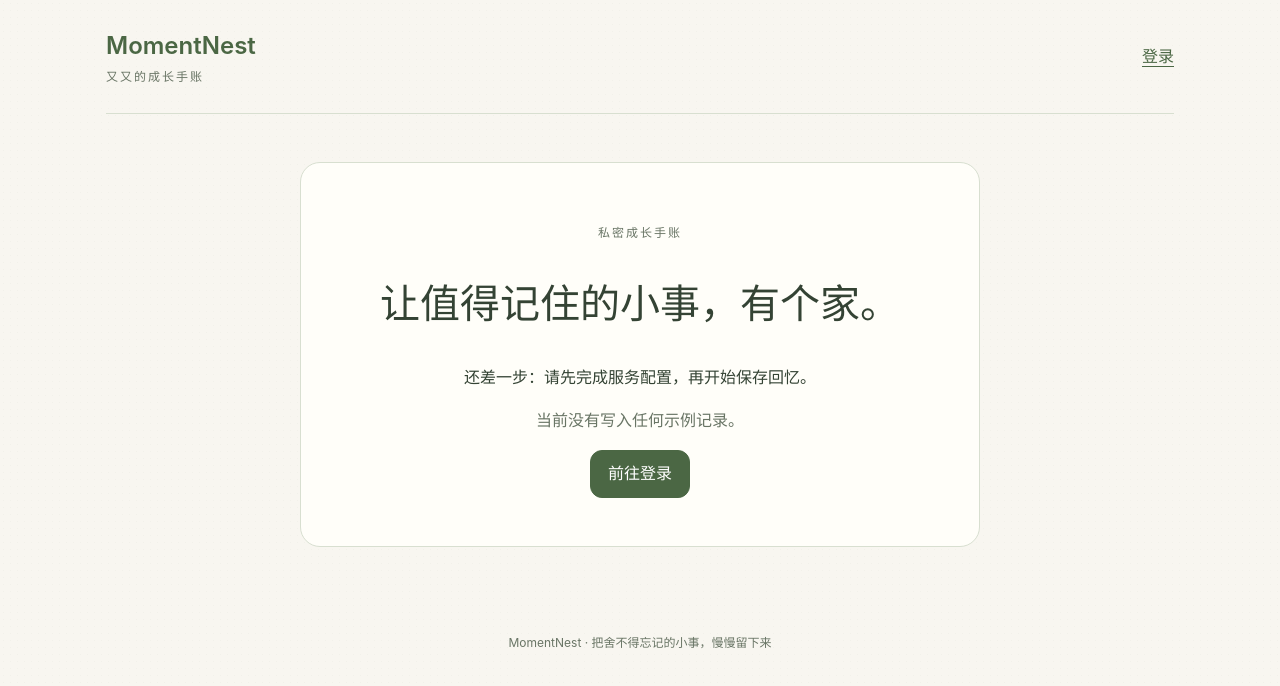
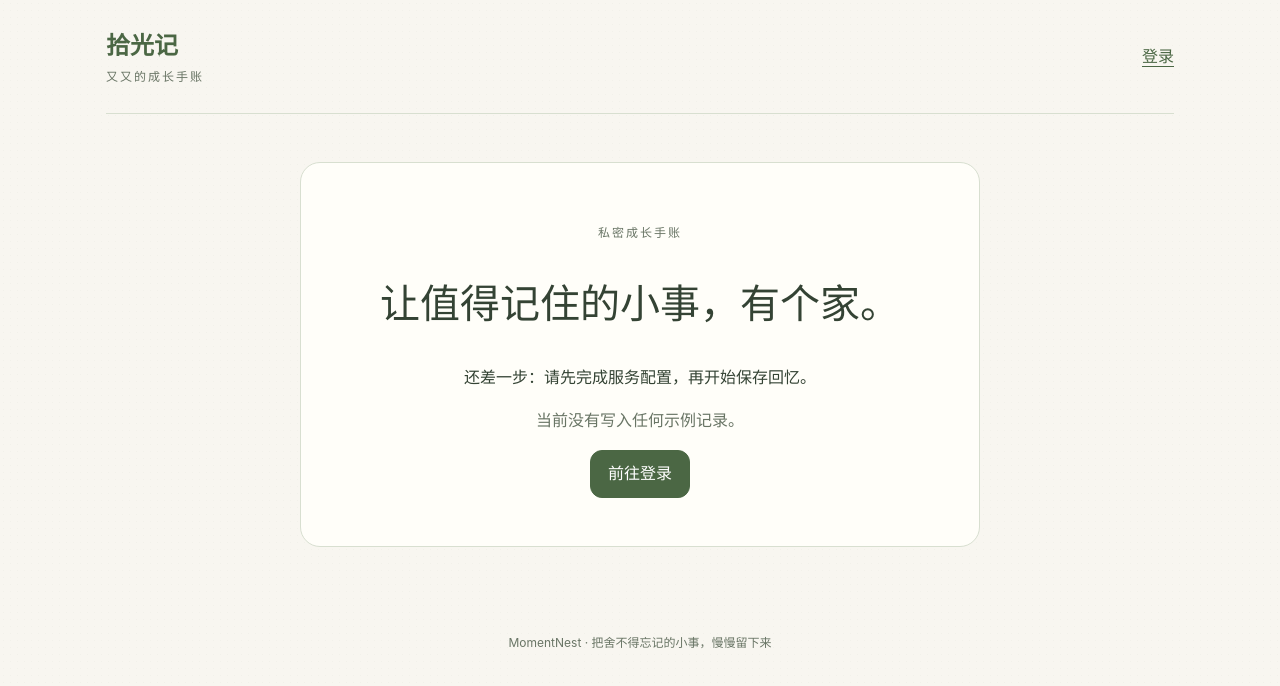
Before and after one commit to Rok2025/MomentNest, a Next.js app: page / in a window 1280 px wide. Shown: the top 686 px of the page. Built offline with nearby package versions, Linux system fonts and the light colour scheme; no server answers.

Commit message:
style: 将顶部品牌名称改为拾光记
同步正式页面与首页加载状态的顶部名称

```diff
--- a/src/app/page.tsx
+++ b/src/app/page.tsx
@@ -22,7 +22,7 @@ export default async function Home(props:HomeProps){
  return <Suspense fallback={<HomeLoading/>}><HomeContent {...props} authId={authId}/></Suspense>;
 }
 function HomeLoading(){
- return <><header className="topbar"><Link className="brand" href="/">MomentNest<span>又又的成长手账</span></Link></header><section className="panel empty" aria-busy="true"><p className="eyebrow">欢迎回家</p><h1>正在打开我们的回忆…</h1><p role="status">正在读取成长记录，请稍候。</p></section></>;
+ return <><header className="topbar"><Link className="brand" href="/">拾光记<span>又又的成长手账</span></Link></header><section className="panel empty" aria-busy="true"><p className="eyebrow">欢迎回家</p><h1>正在打开我们的回忆…</h1><p role="status">正在读取成长记录，请稍候。</p></section></>;
 }
 async function HomeContent({searchParams,authId}:HomeProps&{authId:string}){
  const q=await searchParams,today=todayShanghai(),range=q.start&&q.end&&isCalendarDate(q.start)&&isCalendarDate(q.end)&&q.start<=q.end?{start:q.start,end:q.end}:undefined;
--- a/src/components/shell.tsx
+++ b/src/components/shell.tsx
@@ -1,4 +1,4 @@
 import Link from 'next/link';
 import { Logout } from './logout';
-export function Header({label}:{label?:string}){return <header className="topbar"><Link className="brand" href="/">MomentNest<span>又又的成长手账</span></Link><nav>{label&&<span>{label}</span>}{label?<Logout/>:<Link href="/login">登录</Link>}</nav></header>;}
+export function Header({label}:{label?:string}){return <header className="topbar"><Link className="brand" href="/">拾光记<span>又又的成长手账</span></Link><nav>{label&&<span>{label}</span>}{label?<Logout/>:<Link href="/login">登录</Link>}</nav></header>;}
 export function Unavailable({message}:{message:string}){return <><Header/><section className="panel empty"><p className="eyebrow">私密成长手账</p><h1>让值得记住的小事，有个家。</h1><p>{message}</p><p className="muted">当前没有写入任何示例记录。</p><Link className="button primary" href="/login">前往登录</Link></section></>;}
```
